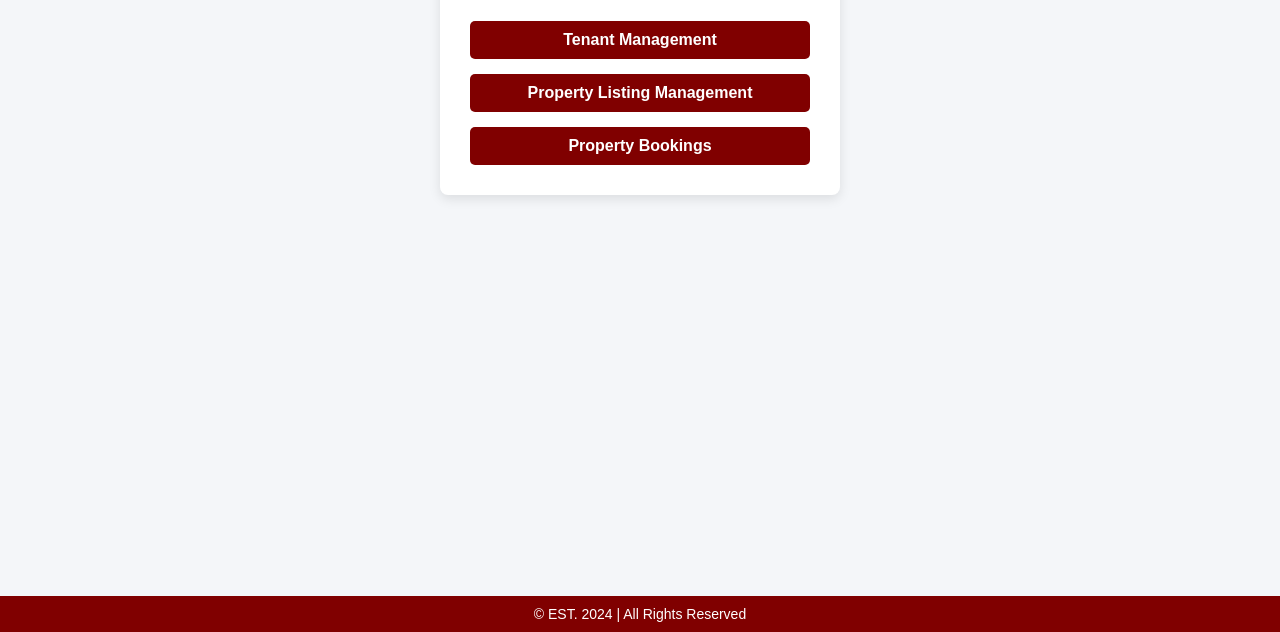
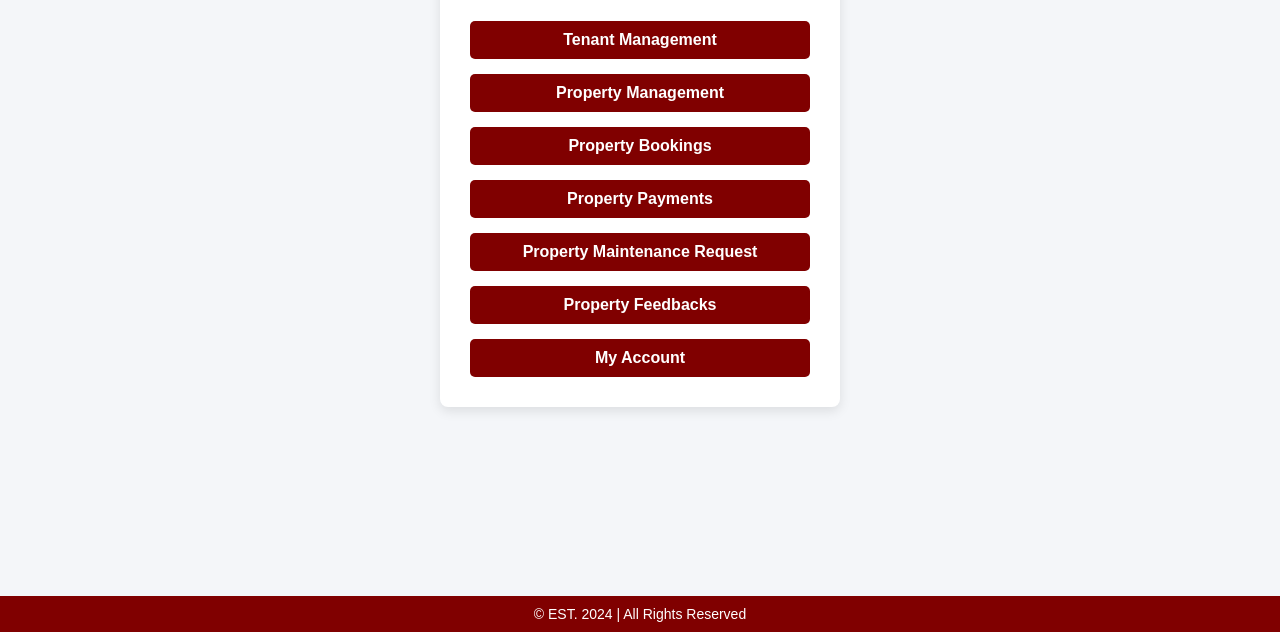
Before and after one commit to WazeyBoi/LuxStayProperties2.0, a Django app: template properties/templates/properties/dashboard.html in a window 1280 px wide. Shown: the part 168-800 px from the top of the page. Run offline with Django 5.2, Linux system fonts and the light colour scheme; the template is opened without the code that fills it, so the values that code supplies are empty.

Commit message:
Update dashboard.html

```diff
--- a/properties/templates/properties/dashboard.html
+++ b/properties/templates/properties/dashboard.html
@@ -15,9 +15,12 @@
         <!-- Management links styled to match the maroon theme -->
         <div style="display: flex; flex-direction: column; gap: 15px;">
             <a href="{% url 'tenant_management' %}" style="text-decoration: none; color: #ffffff; background-color: #800000; padding: 10px 20px; border-radius: 5px; font-weight: bold; transition: background-color 0.3s ease;">Tenant Management</a>
-            <a href="{% url 'property_listing_management' %}" style="text-decoration: none; color: #ffffff; background-color: #800000; padding: 10px 20px; border-radius: 5px; font-weight: bold; transition: background-color 0.3s ease;">Property Listing Management</a>
+            <a href="{% url 'property_listing_management' %}" style="text-decoration: none; color: #ffffff; background-color: #800000; padding: 10px 20px; border-radius: 5px; font-weight: bold; transition: background-color 0.3s ease;">Property Management</a>
             <a href="{% url 'property_bookings' %}" style="text-decoration: none; color: #ffffff; background-color: #800000; padding: 10px 20px; border-radius: 5px; font-weight: bold; transition: background-color 0.3s ease;">Property Bookings</a>
-            {# <a href="{% url 'property_payment' %}" style="text-decoration: none; color: #ffffff; background-color: #800000; padding: 10px 20px; border-radius: 5px; font-weight: bold; transition: background-color 0.3s ease;">Payments</a> #}
+            <a href="" style="text-decoration: none; color: #ffffff; background-color: #800000; padding: 10px 20px; border-radius: 5px; font-weight: bold; transition: background-color 0.3s ease;">Property Payments</a>
+            <a href="" style="text-decoration: none; color: #ffffff; background-color: #800000; padding: 10px 20px; border-radius: 5px; font-weight: bold; transition: background-color 0.3s ease;">Property Maintenance Request</a>
+            <a href="" style="text-decoration: none; color: #ffffff; background-color: #800000; padding: 10px 20px; border-radius: 5px; font-weight: bold; transition: background-color 0.3s ease;">Property Feedbacks</a>
+            <a href="" style="text-decoration: none; color: #ffffff; background-color: #800000; padding: 10px 20px; border-radius: 5px; font-weight: bold; transition: background-color 0.3s ease;">My Account</a>
         </div>
     </div>
 </div>
```
